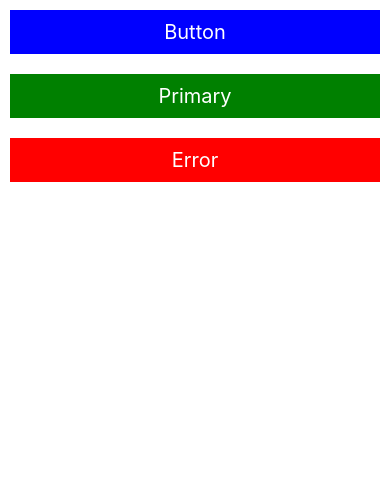
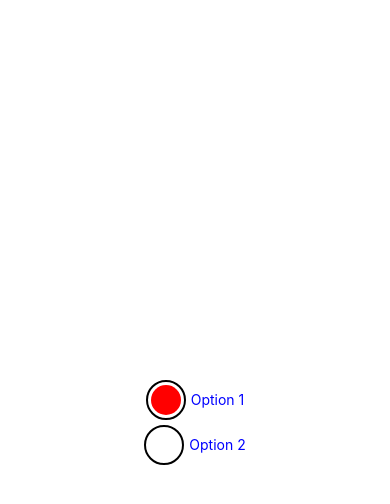
Before and after one commit to vaibhavzalte/first_app, a React Native app: screen / in a window 390 px wide. Shown: the top 504 px of the page. Built offline with nearby package versions, Linux system fonts and the light colour scheme.

Commit message:
radio button

```diff
--- a/App.jsx
+++ b/App.jsx
@@ -17,12 +17,14 @@ import SectionListComp from './components/SectionListComp';
 import UseEffectComp from './components/UseEffectComp';
 import ResponsiveLayoutComp from './components/ResponsiveLayoutComp';
 import ButtonsComp from './components/ButtonsComp';
+import RadioComp from './components/RadioComp';
 
 
 function App() {
   return (
       // <ResponsiveLayoutComp/>
-      <ButtonsComp/>
+      // <ButtonsComp/>
+      <RadioComp/>
   );
 }
 
--- /dev/null
+++ b/components/RadioComp.jsx
@@ -0,0 +1,62 @@
+import { View, Text, TouchableHighlight, TouchableOpacity, StyleSheet } from 'react-native';
+import React, { useState } from 'react';
+
+export default function RadioComp() {
+    const [radio, setRadio] = useState(1);
+    return (
+        <View style={styles.main}>
+            <TouchableOpacity onPress={() => setRadio(1)}>
+                <View style={styles.container}>
+                    <View style={styles.radio}>
+                        {
+                            radio === 1 &&
+                            <View style={styles.bgRadio}></View>
+                        }
+                    </View>
+                    <Text style={styles.text}>Option 1</Text>
+                </View>
+            </TouchableOpacity>
+            <TouchableOpacity onPress={() => setRadio(2)}>
+                <View style={styles.container}>
+                    <View style={styles.radio}>
+                        {
+                            radio == 2 &&
+                            <View style={styles.bgRadio}></View>
+                        }
+                    </View>
+                    <Text style={styles.text}>Option 2</Text>
+                </View>
+            </TouchableOpacity>
+        </View>
+    );
+}
+const styles = StyleSheet.create({
+    main: {
+        flex: 1,
+        alignItems: 'center',
+        justifyContent: 'center',
+        gap: 5,
+    },
+    container: {
+        flexDirection: 'row',
+        alignItems: 'center',
+        gap: 5,
+    },
+    radio: {
+        borderWidth: 2,
+        width: 40,
+        height: 40,
+        borderRadius: 20,
+    },
+    text: {
+        color: 'blue',
+        font: 20,
+    },
+    bgRadio: {
+        backgroundColor: 'red',
+        height: 30,
+        width: 30,
+        borderRadius: 20,
+        margin: 3,
+    },
+});
```
